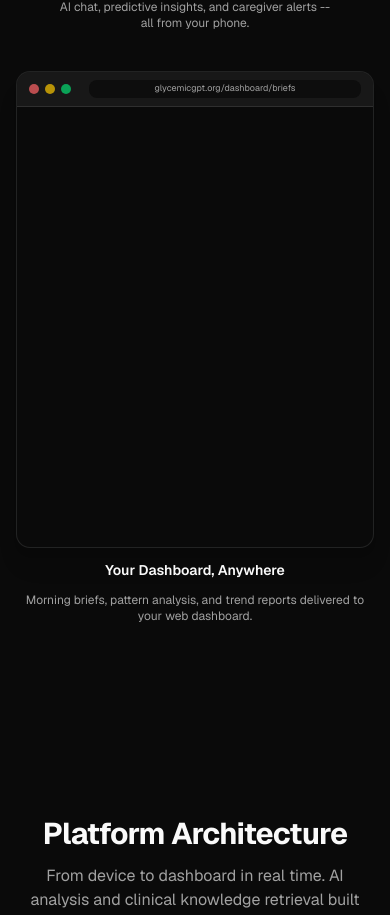
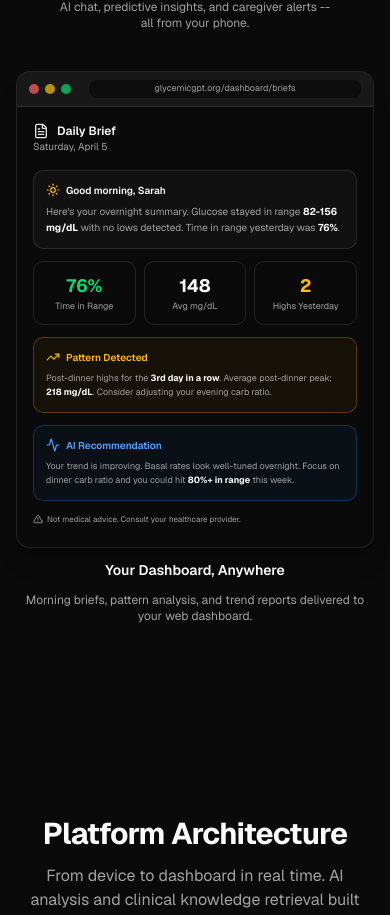
Before and after one commit to GlycemicGPT/website, a Next.js app: page / in a window 390 px wide. Shown: the part 6057-6972 px from the top of the page. Built offline with nearby package versions, Linux system fonts and the light colour scheme.

Commit message:
fix: play browser daily brief animation on initial load
Animation was blocked by trigger === 0 guard, so it never played
until phone reached daily brief alert (~30s). Now plays immediately
on mount and re-syncs when phone triggers it.

```diff
--- a/src/components/sections/browser-demo.tsx
+++ b/src/components/sections/browser-demo.tsx
@@ -51,14 +51,14 @@ export function BrowserDemo({ trigger }: { trigger: number }) {
   const prefersReducedMotion = useReducedMotion();
   const [visibleSections, setVisibleSections] = useState(prefersReducedMotion ? 6 : 0);
 
-  // Reset and animate when trigger changes (synced with phone daily brief alert)
+  // Play animation on mount and re-sync when phone triggers daily brief
   useEffect(() => {
-    if (prefersReducedMotion || trigger === 0) return;
+    if (prefersReducedMotion) return;
 
     // eslint-disable-next-line react-hooks/set-state-in-effect -- reset animation on trigger
     setVisibleSections(0);
 
-    const delays = [0, 600, 1500, 2500, 3500, 4500];
+    const delays = [300, 900, 1800, 2800, 3800, 4800];
     const timeouts: ReturnType<typeof setTimeout>[] = [];
 
     delays.forEach((delay, i) => {
```
